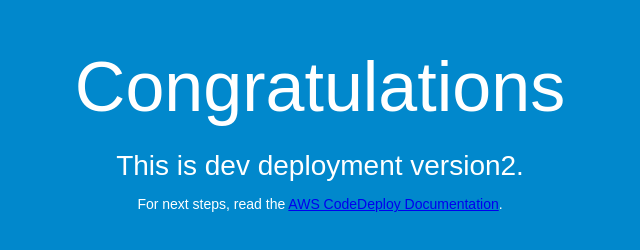
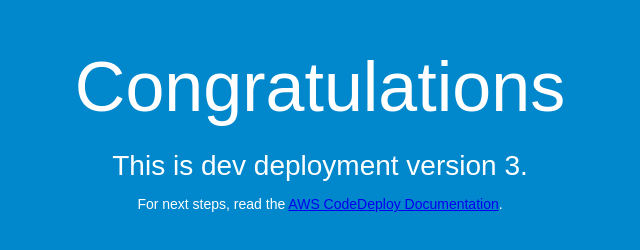
Before and after one commit to sanees2010/linux, a plain HTML site: page index.html in a window 1280 px wide. Shown: the full height of the page, 320-960 px from the left. Drawn offline with Linux system fonts and the light colour scheme.

Commit message:
Update index.html
master commit

```diff
--- a/index.html
+++ b/index.html
@@ -27,7 +27,7 @@
 <body>
   <div align="center">
     <h1>Congratulations</h1>
-    <h2>This is dev deployment version2.</h2>
+    <h2>This is dev deployment version 3.</h2>
     <p>For next steps, read the <a href="http://aws.amazon.com/documentation/codedeploy">AWS CodeDeploy Documentation</a>.</p>
   </div>
 </body>
```
